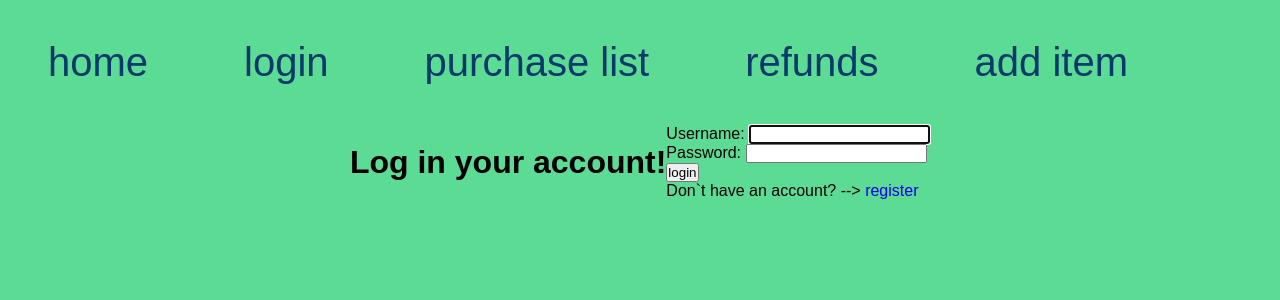
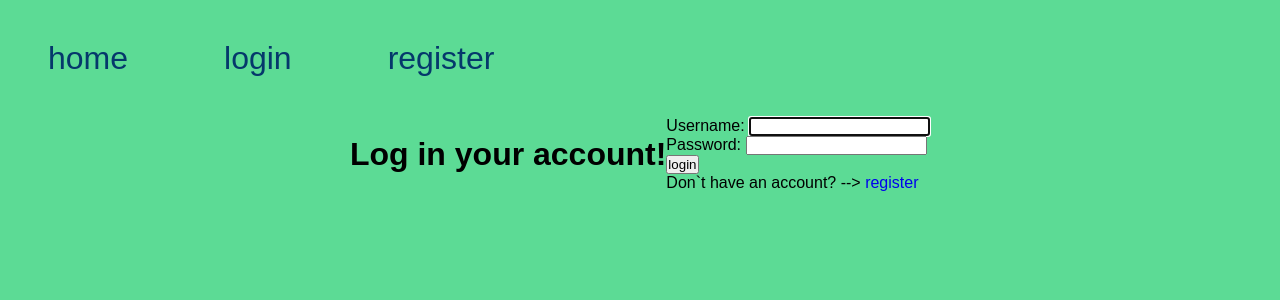
Before and after one commit to Tarkus43/my_first_web_market, a Django app: page /login/ in a window 1280 px wide. Shown: the top 300 px of the page. Run offline with Django 5.2, Linux system fonts and the light colour scheme.

Commit message:
added permissions on home page

```diff
--- a/my_django_market/static/styles/css/index.css
+++ b/my_django_market/static/styles/css/index.css
@@ -93,7 +93,7 @@ body {
 }
 
 .nav_item {
-  font-size: 5vh;
+  font-size: 4vh;
 }
 .nav_item :hover {
   color: var(--light);
--- a/my_django_market/static/styles/css/index.min.css
+++ b/my_django_market/static/styles/css/index.min.css
@@ -1 +1 @@
-:root{--night: #05386B;--emerald: #379676;--grass: #5cdb95;--smoke: #8ee4af;--light: #ecf7da}.main_main{background-color:var(--smoke);display:flex;align-items:center;justify-content:center;flex-direction:column}.items_list{background-color:var(--grass);max-width:-moz-fit-content;max-width:fit-content;display:flex;flex-direction:column;align-items:start;gap:5vh}.item{min-width:150vh;max-width:150vh;margin:3vh;background-color:var(--emerald);padding:5vh}.item_name{font-size:70px;color:var(--light)}.item_description{font-size:30px}.item_price{font-size:50px}.buy{padding:1vh 3vh;font-size:3vh;border-radius:15px;color:var(--dark);background-color:var(--smoke)}.buy:hover{background-color:var(--night);color:var(--light)}.pagination{align-self:center;margin-bottom:10vh;font-size:50px}.main_user_info{display:flex;align-items:center;justify-content:center;gap:3vh;font-size:xx-large;background-color:var(--night);color:var(--light);padding:3vh}nav{min-height:10vh;display:flex}body{background-color:var(--grass)}.nav_list{display:flex;justify-content:center;align-items:center;gap:10vh;padding:5vh}.nav_item{font-size:5vh}.nav_item :hover{color:var(--light);background-color:var(--night);border-radius:15px}.nav_item a{color:var(--night);padding:1vh}*{margin:0;padding:0;font-family:sans-serif;box-sizing:border-box}html,body{height:100vh}li{list-style:none}a{text-decoration:none}.login_main{display:flex;justify-content:center;align-items:center}/*# sourceMappingURL=index.min.css.map */
+:root{--night: #05386B;--emerald: #379676;--grass: #5cdb95;--smoke: #8ee4af;--light: #ecf7da}.main_main{background-color:var(--smoke);display:flex;align-items:center;justify-content:center;flex-direction:column}.items_list{background-color:var(--grass);max-width:-moz-fit-content;max-width:fit-content;display:flex;flex-direction:column;align-items:start;gap:5vh}.item{min-width:150vh;max-width:150vh;margin:3vh;background-color:var(--emerald);padding:5vh}.item_name{font-size:70px;color:var(--light)}.item_description{font-size:30px}.item_price{font-size:50px}.buy{padding:1vh 3vh;font-size:3vh;border-radius:15px;color:var(--dark);background-color:var(--smoke)}.buy:hover{background-color:var(--night);color:var(--light)}.pagination{align-self:center;margin-bottom:10vh;font-size:50px}.main_user_info{display:flex;align-items:center;justify-content:center;gap:3vh;font-size:xx-large;background-color:var(--night);color:var(--light);padding:3vh}nav{min-height:10vh;display:flex}body{background-color:var(--grass)}.nav_list{display:flex;justify-content:center;align-items:center;gap:10vh;padding:5vh}.nav_item{font-size:4vh}.nav_item :hover{color:var(--light);background-color:var(--night);border-radius:15px}.nav_item a{color:var(--night);padding:1vh}*{margin:0;padding:0;font-family:sans-serif;box-sizing:border-box}html,body{height:100vh}li{list-style:none}a{text-decoration:none}.login_main{display:flex;justify-content:center;align-items:center}/*# sourceMappingURL=index.min.css.map */
--- a/my_django_market/static/styles/scss/components/_base.scss
+++ b/my_django_market/static/styles/scss/components/_base.scss
@@ -16,7 +16,7 @@ body{
 }
 
 .nav_item{
-    font-size: 5vh;
+    font-size: 4vh;
 
     :hover{
         color: var(--light);
--- a/my_django_market/templates/base.html
+++ b/my_django_market/templates/base.html
@@ -11,13 +11,28 @@
     <nav>
         <ul class="nav_list">
             <li class="nav_item"><a href='{% url "home" %}'>home</a></li>
-            <li class="nav_item"><a href='{% url "login" %}'>login</a></li>
-            <li class="nav_item"><a href="">purchase list</a></li>
-            <li class="nav_item"><a href="">refunds</a></li>
-            <li class="nav_item"><a href="">add item</a></li>
-            <li class="nav_user_info">
-                {% block user_info %}{% endblock user_info %}
-            </li>
+
+            {% if user.is_authenticated %}
+
+                {% if user.username == "admin" %}
+                    <li class="nav_item"><a href="">refunds</a></li>
+                    <li class="nav_item"><a href="">add item</a></li>
+                {% else %}
+                    <li class="nav_item"><a href="">purchase list</a></li>
+                {% endif %}
+
+                <form class="nav_item" action="{% url 'logout' %}" method="post">
+                    {% csrf_token %}
+                    <button class="nav_item" type="submit">Logout</button>
+                </form>
+                <li class="nav_user_info">
+                    {% block user_info %}{% endblock user_info %}
+                </li>
+            {% else %}
+                <li class="nav_item"><a href='{% url "login" %}'>login</a></li>
+                <li class="nav_item"><a href='{% url "register" %}'>register</a></li>
+            {% endif %}
+
         </ul>
     </nav>
     {% block main %}
--- a/my_django_market/templates/main.html
+++ b/my_django_market/templates/main.html
@@ -18,8 +18,12 @@
                     <li class="item_name">{{ item.name }}</li>
                     <li class="item_description">{{ item.description }}</li>
                     <li class="item_price">{{ item.price }}$</li>
+                    {% if user.username == 'admin'%}
+                        <p>quantity on storage: {{ item.quantity }}</p>
+                        <a href=""></a>
                     <button class="buy">buy</button>
                 </ul>
+
             {% endfor %}
 
             <div class="pagination">
```
Also changed, not shown: my_django_market/templates/change_item.html (added).
